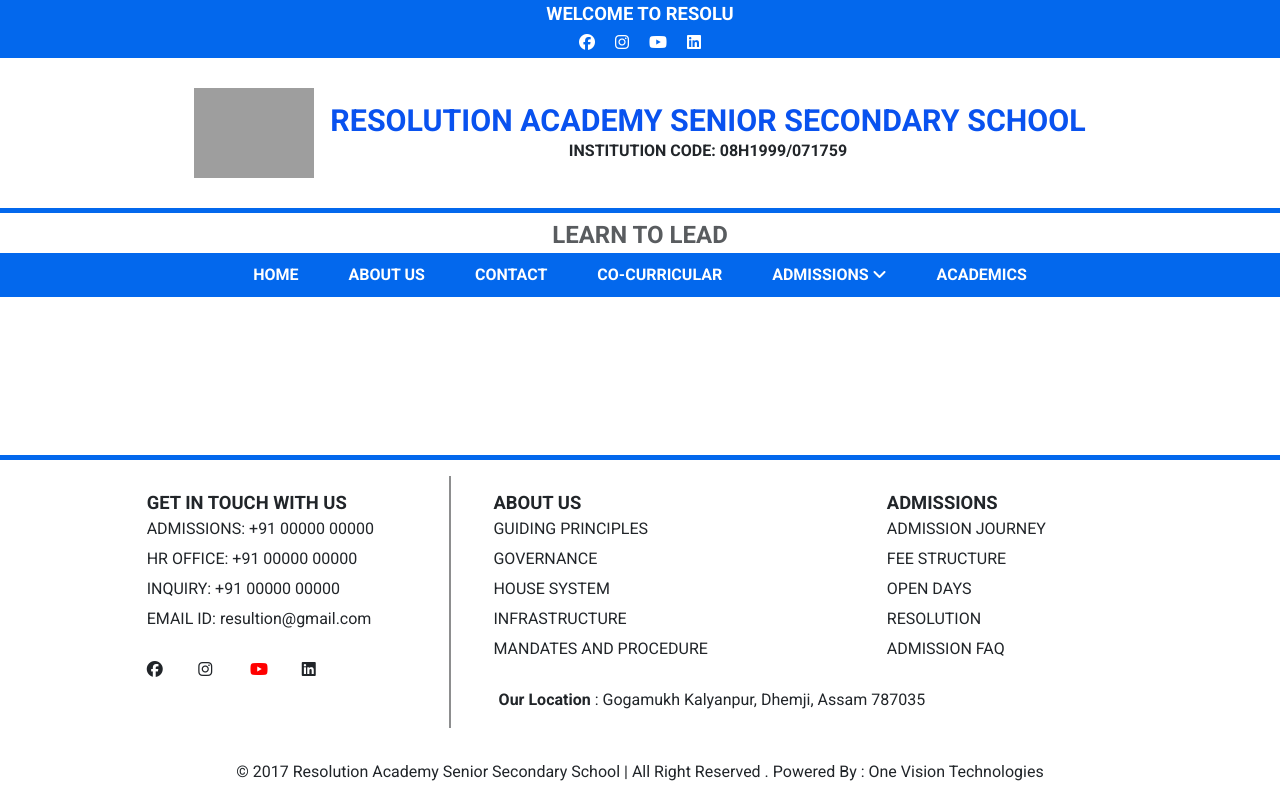
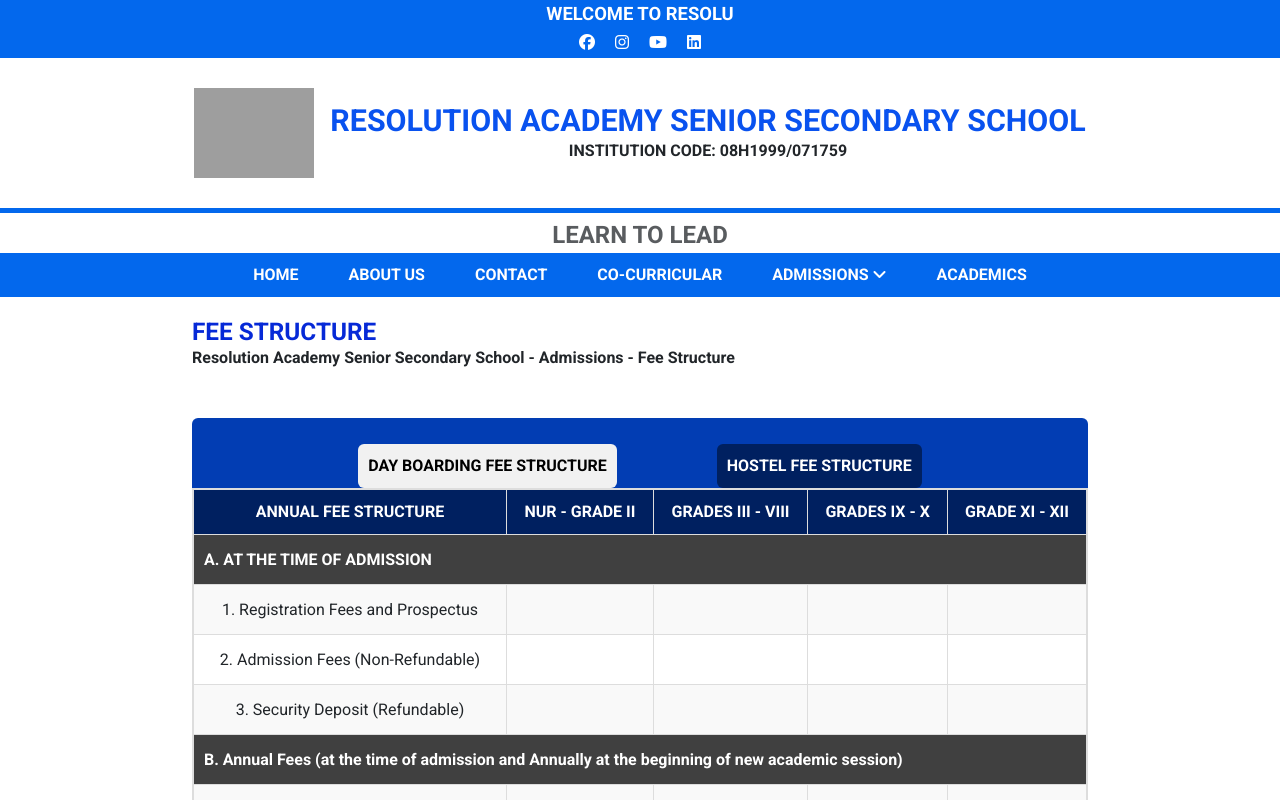
Before and after one commit to ResolutionAcademy/Webpage, a React (Create React App) app: page /admissions/fees in a window 1280 px wide. Built offline with nearby package versions, Linux system fonts and the light colour scheme; grey boxes are pictures that could not be loaded.

Commit message:
fee structure table

```diff
--- a/src/App.css
+++ b/src/App.css
@@ -287,3 +287,94 @@ h5, h6 { font-weight: bolder }
   color: white;
   transform: rotateY(180deg);
 } */
+.fee-structure {
+  width: 70%;
+  margin: 20px auto;
+  font-family: Arial, sans-serif;
+}
+@media (max-width:1150px){
+  .fee-structure {
+    width: 97%;
+  }
+}
+.table-container {
+  overflow-x: auto; /* Enables horizontal scrolling */
+  -webkit-overflow-scrolling: touch; /* For smooth scrolling on touch devices */
+  margin-bottom: 20px;
+  border: 1px solid #ddd; /* Optional border for the scroll container */
+}
+
+.fee-table {
+  width: 100%;
+  border-collapse: collapse;
+  min-width: 800px; /* Ensures the table doesn't shrink too much */
+}
+
+.fee-table th,
+.fee-table td {
+  border: 1px solid #ddd;
+  text-align: center;
+  padding: 10px;
+}
+
+.header-cell {
+  background-color: #002060; /* Dark blue */
+  color: #ffffff;
+  font-weight: bold;
+  text-align: center;
+}
+
+.section-header td {
+  background-color: #404040; /* Gray */
+  color: #ffffff;
+  font-weight: bold;
+  text-align: left;
+  padding-left: 10px;
+}
+
+.fee-table td {
+  height: 50px;
+}
+
+.fee-table tr:nth-child(even) {
+  background-color: #f9f9f9;
+}
+
+.fee-table tr:hover {
+  background-color: #f1f1f1;
+}
+
+
+.table-head{
+  background-color: #023db3;
+  display: flex;
+  justify-content: center;
+  align-items:end ;
+  height: 70px;
+}
+
+.table-option{
+  margin: 0px 50px;
+  color: white;
+  background-color: #002060; /* Dark blue */
+  padding:10px;
+}
+
+@media (max-width:690px){
+   .table-head{
+     justify-content:space-around;
+   }
+   .table-option{
+     margin: 0px;
+     font-size: small;
+   }
+}
+
+.selected-table-option{
+  color: black;
+  background-color: #f1f1f1;
+}
+
+.fee-notes{
+  text-align: justify;
+}
--- a/src/landingpage/admission/FeeStructurePage.jsx
+++ b/src/landingpage/admission/FeeStructurePage.jsx
@@ -1,11 +1,165 @@
-import React from 'react'
+import React, { useState } from "react";
 
 function FeeStructurePage() {
+  // Define state for the selected table
+  const [selectedTable, setSelectedTable] = useState("option1"); // Default selected table option
+
+  // Function to handle table selection
+  const handleTableSwitch = (option) => {
+    setSelectedTable(option);
+  };
+
   return (
-    <div>
+    <div className="fee-structure">
+      <h3 style={{color:"#0629D7"}}>FEE STRUCTURE</h3>
+      <p><b>Resolution Academy Senior Secondary School - Admissions - Fee Structure</b></p>
+      <br></br>
+      <br></br>
+      {/* Table selection buttons */}
+      <div className="table-head rounded-top">
+        <button
+          className={`rounded table-option ${
+            selectedTable === "option1" ? "selected-table-option" : ""
+          }`}
+          onClick={() => handleTableSwitch("option1")}
+        >
+          <b>DAY BOARDING FEE STRUCTURE</b>
+        </button>
+        <button
+          className={`rounded table-option ${
+            selectedTable === "option2" ? "selected-table-option" : ""
+          }`}
+          onClick={() => handleTableSwitch("option2")}
+        >
+          <b>HOSTEL FEE STRUCTURE</b>
+        </button>
+      </div>
 
+      {/* Render the table based on selectedTable */}
+      <div>
+        <div className="table-container">
+          {selectedTable === "option1" && (
+            <table className="fee-table">
+              <thead>
+                <tr>
+                  <th rowSpan="2" className="header-cell">
+                    ANNUAL FEE STRUCTURE
+                  </th>
+                  <th className="header-cell">NUR - GRADE II</th>
+                  <th className="header-cell">GRADES III - VIII</th>
+                  <th className="header-cell">GRADES IX - X</th>
+                  <th className="header-cell">GRADE XI - XII</th>
+                </tr>
+              </thead>
+              <tbody>
+                {/* Section A */}
+                <tr className="section-header">
+                  <td colSpan="5">A. AT THE TIME OF ADMISSION</td>
+                </tr>
+                <tr>
+                  <td>1. Registration Fees and Prospectus</td>
+                  <td></td>
+                  <td></td>
+                  <td></td>
+                  <td></td>
+                </tr>
+                <tr>
+                  <td>2. Admission Fees (Non-Refundable)</td>
+                  <td></td>
+                  <td></td>
+                  <td></td>
+                  <td></td>
+                </tr>
+                <tr>
+                  <td>3. Security Deposit (Refundable)</td>
+                  <td></td>
+                  <td></td>
+                  <td></td>
+                  <td></td>
+                </tr>
+                {/* Section B */}
+                <tr className="section-header">
+                  <td colSpan="5">
+                    B. Annual Fees (at the time of admission and Annually at the
+                    beginning of new academic session)
+                  </td>
+                </tr>
+                <tr>
+                  <td colSpan="1"></td>
+                  <td></td>
+                  <td></td>
+                  <td></td>
+                  <td></td>
+                </tr>
+                {/* Section C */}
+                <tr className="section-header">
+                  <td colSpan="5">C. REGULAR FEES (MONTHLY)</td>
+                </tr>
+                <tr>
+                  <td>1. Tuition Fees</td>
+                  <td></td>
+                  <td></td>
+                  <td></td>
+                  <td></td>
+                </tr>
+                <tr>
+                  <td>2. Dining Fees</td>
+                  <td></td>
+                  <td></td>
+                  <td></td>
+                  <td></td>
+                </tr>
+              </tbody>
+            </table>
+          )}
+
+          {selectedTable === "option2" && (
+            <table className="fee-table">
+              <thead>
+                <tr>
+                  <th rowSpan="2" className="header-cell">
+                    HOSTEL FEE STRUCTURE
+                  </th>
+                  <th className="header-cell">NUR - GRADE II</th>
+                  <th className="header-cell">GRADES III - VIII</th>
+                  <th className="header-cell">GRADES IX - X</th>
+                  <th className="header-cell">GRADE XI - XII</th>
+                </tr>
+              </thead>
+              <tbody>
+                <tr>
+                  <td>Hostel Fee Row 1</td>
+                  <td></td>
+                  <td></td>
+                  <td></td>
+                  <td></td>
+                </tr>
+                <tr>
+                  <td>Hostel Fee Row 2</td>
+                  <td></td>
+                  <td></td>
+                  <td></td>
+                  <td></td>
+                </tr>
+              </tbody>
+            </table>
+          )}
+        </div>
+      </div>
+      <br></br>
+      <br></br>
+      <br></br>
+      <h4>Please Note:</h4>
+      <br></br>
+      <ol className="fee-notes">
+        <li><b>1.</b> Books, Uniforms and Stationary are not included in the above.</li>
+        <li><b>2.</b> 10 % Sibling Concession (for the second child) and 5 % Sibling Concession (for the third child) are offered on the tuition fee, for the younger sibling, as long as both children are students in the School.</li>
+        <li><b>3.</b> 10% Concession is offered on the Admission Fee for either of the parents working as defense personnel.</li>
+        <li><b>4.</b> Scholars in Residence (Grade IV -XII) will need to deposit Rs. 15,000 as imprest, towards personal experiences.</li>
+        <li><b>5.</b> The Half Yearly Fee is to be paid in 2 installments - first by 10th March,2025 and second by 10th September 2025.</li>
+      </ol>
     </div>
-  )
+  );
 }
 
-export default FeeStructurePage
+export default FeeStructurePage;
```
